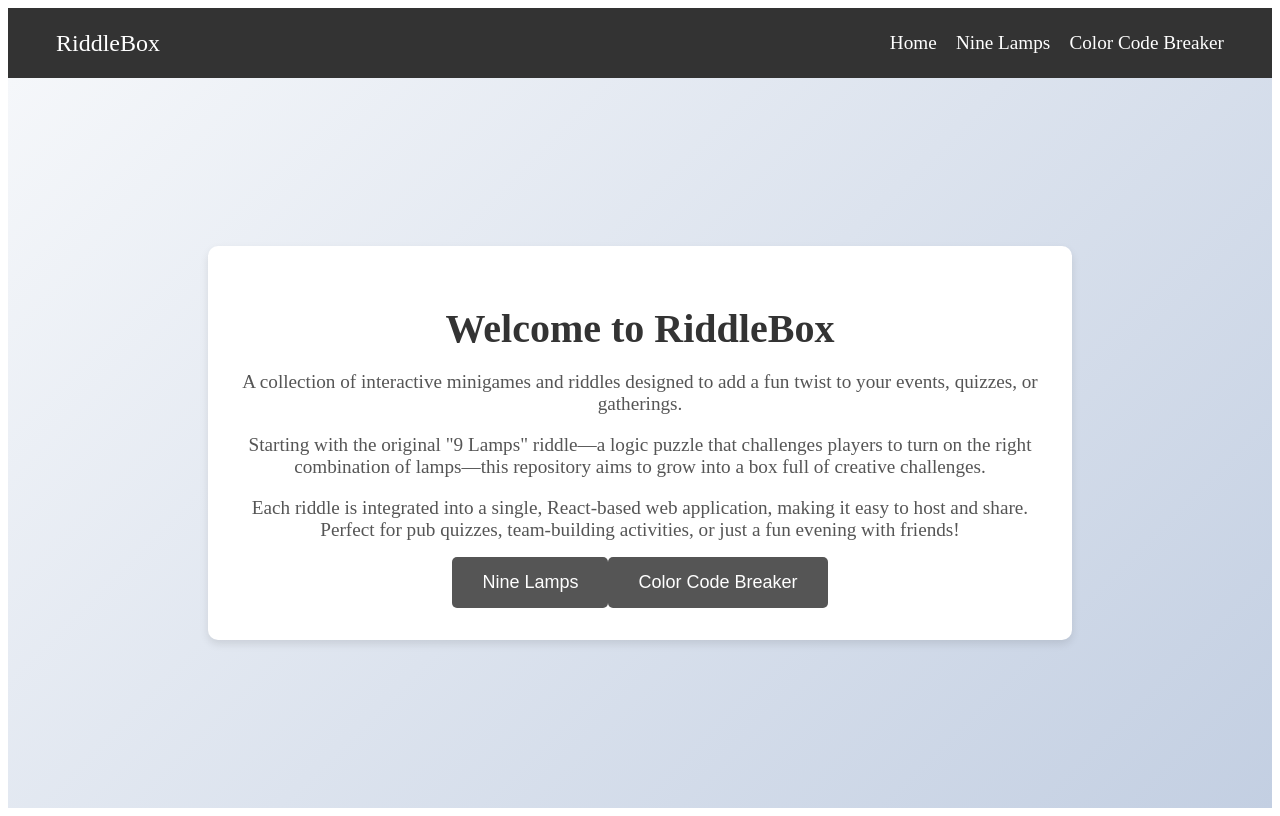
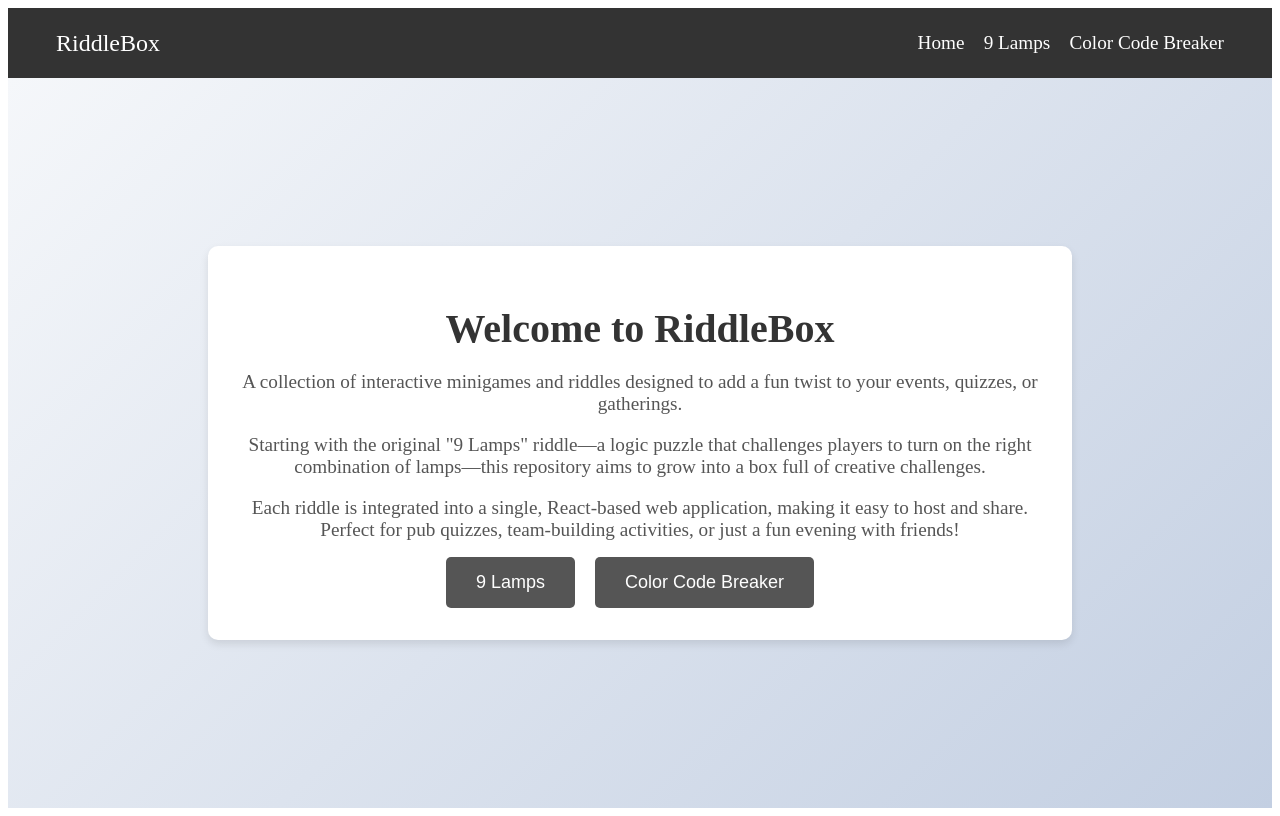
Before and after one commit to zumpious/riddle-box, a React (Create React App) app: page / in a window 1280 px wide. Built offline with nearby package versions, Linux system fonts and the light colour scheme; the HTML template or start-up script is replaced by a standard one.

Commit message:
Add css underline animation to menu links

```diff
--- a/src/components/Menu.css
+++ b/src/components/Menu.css
@@ -44,6 +44,26 @@
   text-decoration: none;
   display: block;
   width: 100%;
+  position: relative;
+}
+
+.nav-links a::after {
+  content: '';
+  position: absolute;
+  width: 0;
+  height: 2px;
+  display: block;
+  margin-top: 5px;
+  right: 0;
+  background: white;
+  transition: width 0.5s ease;
+  -webkit-transition: width 0.5s ease;
+}
+
+.nav-links a:hover::after {
+  width: 100%;
+  left: 0;
+  background: white;
 }
 
 @media (max-width: 768px) {
--- a/src/components/Menu.js
+++ b/src/components/Menu.js
@@ -19,7 +19,7 @@ const Menu = () => {
       </button>
       <ul className={`nav-links ${isOpen ? 'open' : ''}`}>
         <li><Link to="/" onClick={toggleMenu}>Home</Link></li>
-        <li><Link to="/nine-lamps" onClick={toggleMenu}>Nine Lamps</Link></li>
+        <li><Link to="/nine-lamps" onClick={toggleMenu}>9 Lamps</Link></li>
         <li><Link to="/color-code-breaker" onClick={toggleMenu}>Color Code Breaker</Link></li>
       </ul>
     </nav>
--- a/src/games/nine_lamps/Header.jsx
+++ b/src/games/nine_lamps/Header.jsx
@@ -4,7 +4,7 @@ export function Header() {
   return (
     <div className='game-header'>
       <div className='ruleset'>
-        <h1> PUB QUIZ </h1>
+        <h1> 9 Lamps </h1>
         <p>
           Below this text, you will see <span className="bold">9 unlit lamps</span>, represented by lightning bolts.
           Click on a lamp to turn it on, or click it again to turn it off.
--- a/src/screens/Home.css
+++ b/src/screens/Home.css
@@ -39,6 +39,7 @@
   cursor: pointer;
   text-decoration: none;
   transition: background-color 0.3s ease, transform 0.3s ease;
+  margin-right: 20px;
 }
 
 .riddle-button:hover {
--- a/src/screens/Home.js
+++ b/src/screens/Home.js
@@ -11,7 +11,7 @@ const Home = () => {
         <p className="intro-text">Starting with the original "9 Lamps" riddle—a logic puzzle that challenges players to turn on the right combination of lamps—this repository aims to grow into a box full of creative challenges.</p>
         <p className="intro-text">Each riddle is integrated into a single, React-based web application, making it easy to host and share. Perfect for pub quizzes, team-building activities, or just a fun evening with friends!</p>
         <Link to="/nine-lamps">
-          <button className="riddle-button">Nine Lamps</button>
+          <button className="riddle-button">9 Lamps</button>
         </Link>
         <Link to="/color-code-breaker">
           <button className="riddle-button">Color Code Breaker</button>
```
